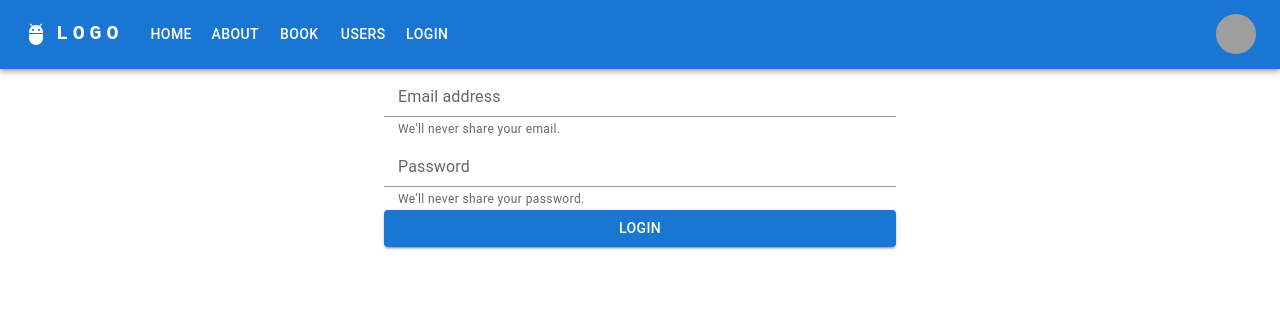
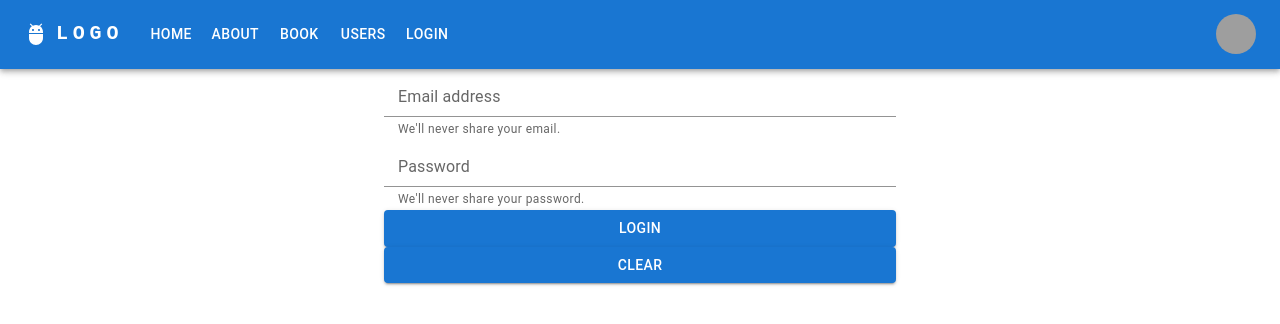
Before and after one commit to temeirro/react-pv114, a React (Create React App) app: page /login in a window 1280 px wide. Shown: the top 324 px of the page. Built offline with nearby package versions, Linux system fonts and the light colour scheme; grey boxes are pictures that could not be loaded.

Commit message:
Modefied changes

```diff
--- a/src/components/users/Login.js
+++ b/src/components/users/Login.js
@@ -8,7 +8,7 @@ import { AuthContext } from "../../contexts/AuthContext";
 
 function Login() {
     // const dataAuthContext= useContext(AuthContext)
-    const {setUserName}= useContext(AuthContext)
+    const {setUserName, clearUserName}= useContext(AuthContext)
     const { register, handleSubmit } = useForm({
         defaultValues: {
             email: '', //login => userName
@@ -38,11 +38,12 @@ function Login() {
                     <FormHelperText id="password-helper-text">We'll never share your password.</FormHelperText>
                 </FormControl>
                 {/* <Divider /> */}
-                <FormControl>
+                {/* <FormControl> */}
                     <Button type="submit" variant="contained">Login</Button>
+                    <Button type="reset"  variant="contained" onClick={clearUserName}>Clear</Button>
                     {/* <Input type="submit" /> */}
 
-                </FormControl>
+                {/* </FormControl> */}
             </Stack>
         </form>)
 
--- a/src/contexts/AuthContext.js
+++ b/src/contexts/AuthContext.js
@@ -6,9 +6,10 @@ export const AuthContext = createContext({
     clearUserName: () => null
 });
 
+
 export default function AuthProvider(props){
     const [userName, setUserName] = useState("");
-    const clearUserName = () => userName = "";
+    const clearUserName = () => setUserName("");
     const values = { userName, setUserName, clearUserName };
     return (
         <AuthContext.Provider value={values}>
```
Also changed, not shown: 1 other file (tests, documents, lock files or other folders).
